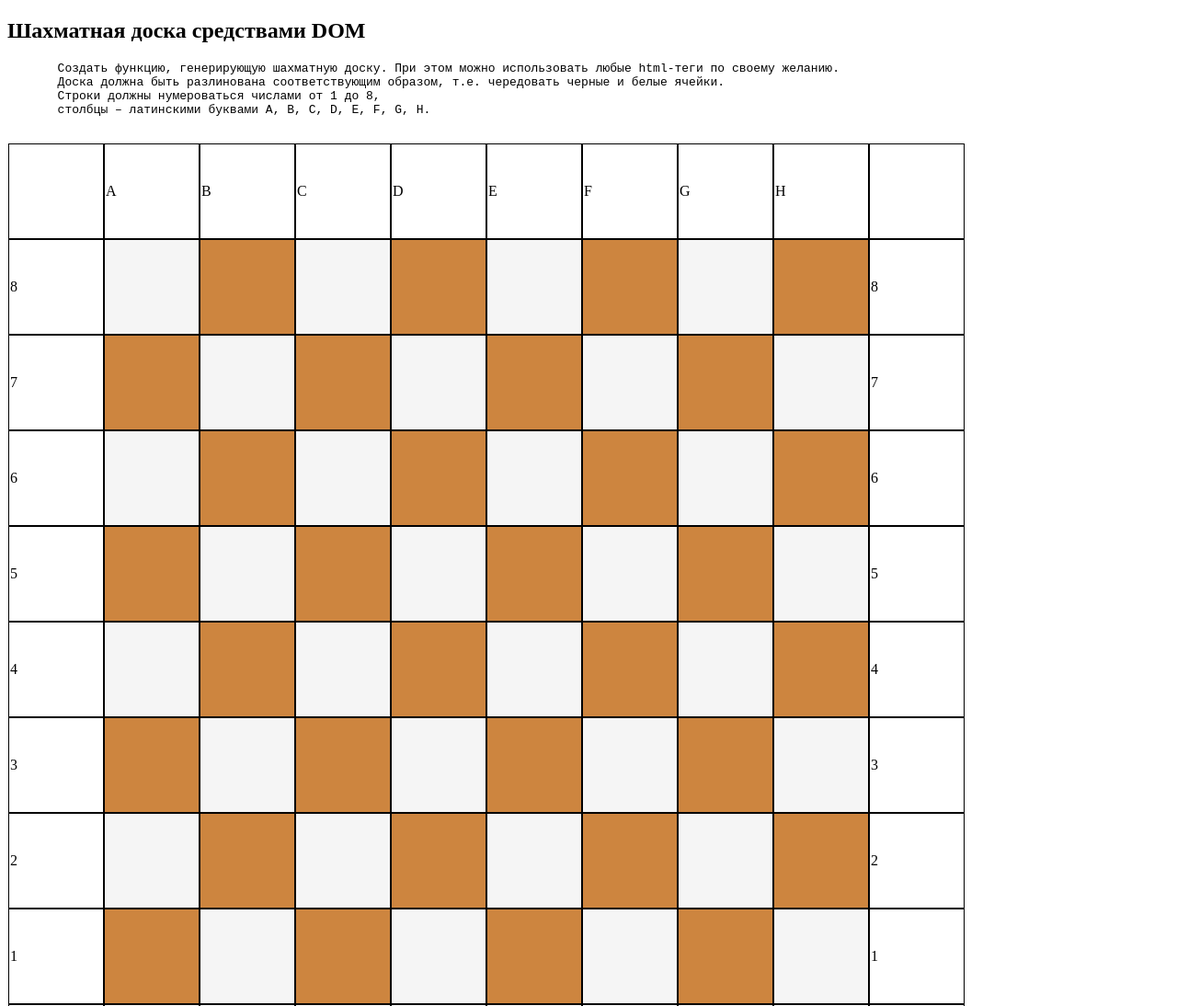
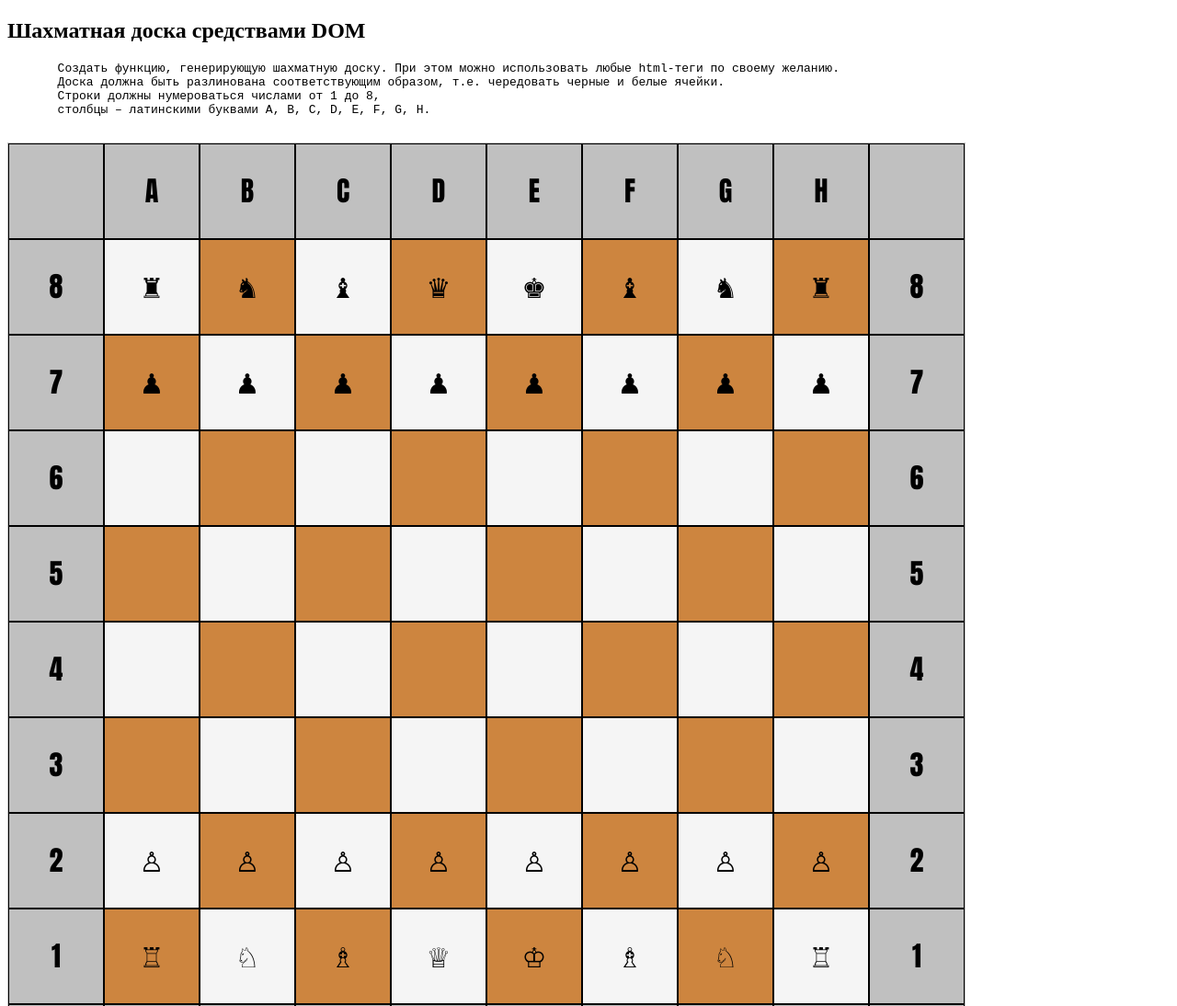
Before and after one commit to bodycat/JavaScript, a plain HTML site: page hw05/board.html in a window 1280 px wide. Shown: the top 1094 px of the page at 92% size. Drawn offline with Linux system fonts and the light colour scheme.

Commit message:
hw05
Все выполнено

```diff
--- a/hw05/board.css
+++ b/hw05/board.css
@@ -1,8 +1,16 @@
+table {
+            font-family: Impact, sans-serif;
+            font-size: 30px;
+            background-color: Silver;
+            color: #DimGrey;
+        }
+
 .whitesmoke {
    outline: 1px solid black;
     height: 100px;
     width: 100px;
     background-color: whitesmoke;
+    text-align: center;
 }
 
 .peru {
@@ -10,6 +18,7 @@
     height: 100px;
     width: 100px;
     background-color: peru;
+    text-align: center;
 }
 
 .transparent
@@ -17,5 +26,6 @@
   outline: 1px solid black;
     height: 100px;
     width: 100px;
-    background-color: transparent;
+    /*background-color: transparent;*/
+    text-align: center;
 }
--- a/hw05/board.js
+++ b/hw05/board.js
@@ -1,6 +1,10 @@
 var $board = document.getElementById('board');
 var $table = document.createElement('table');
 figure = [ '','A','B','C','D','E','F','G','H','' ];
+blackFigure1 = [ '8','♜','♞','♝','♛','♚','♝','♞','♜','8' ];
+whiteFigure1 = [ '1','♖','♘','♗','♕','♔','♗','♘','♖','1' ];
+blackFigure2 = [ '7','♟','♟','♟','♟','♟','♟','♟','♟','7' ];
+whiteFigure2 = [ '2','♙','♙','♙','♙','♙','♙','♙','♙','2' ];
 
 for(var i = 9; i >= 0; i--) {
 	var $row = document.createElement('tr');
@@ -20,12 +24,9 @@ for(var i = 9; i >= 0; i--) {
         } else {
         	$cell.className = "whitesmoke";
           }
-
-
 		// вывод по горизонтали
 		if (i==9 || j==0) {$cell.textContent = figure[j];}
 		if (i==0 || j==0) {$cell.textContent = figure[j];}
-		// if (i==0 || j==10) {$cell.textContent = figure[j];}
 		// вывод по вертикали
 		// вывод справа
 		if (i==1 || j==0) {if (j==0){$cell.textContent = i;}}
@@ -38,6 +39,12 @@ for(var i = 9; i >= 0; i--) {
 		if (i==9 && j==9) {$cell.textContent = ' ';}
 		if (i==0 && j==9) {$cell.textContent = ' ';}
 		// осталось прорисовать фигуры и CSS
+		if (i==1 || j==9) {if (j!=9){$cell.textContent = whiteFigure1[ j ];}}
+		if (i==2 || j==9) {if (j!=9){$cell.textContent = whiteFigure2[ j ];}}
+
+		if (i==8 || j==9) {if (j!=9){$cell.textContent = blackFigure1[ j ];}}
+		if (i==7 || j==9) {if (j!=9){$cell.textContent = blackFigure2[ j ];}}
+
 		$row.appendChild($cell);
 	}
 	$table.appendChild($row);
```
Also changed, not shown: hw05/board.html (+5 -0 lines).
